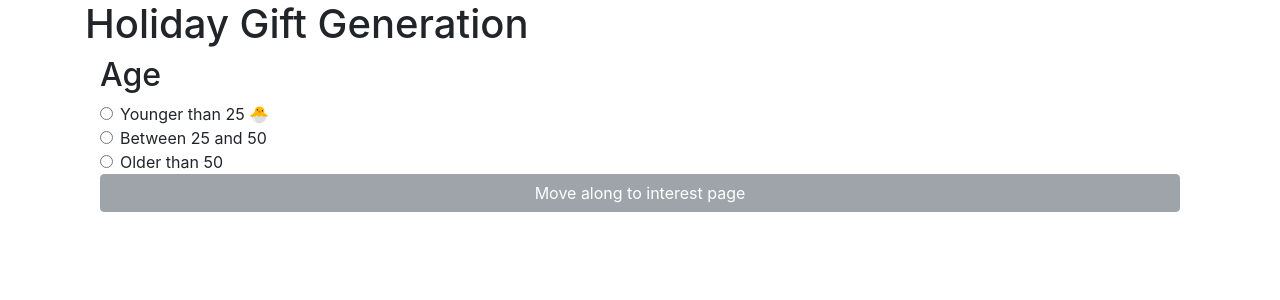
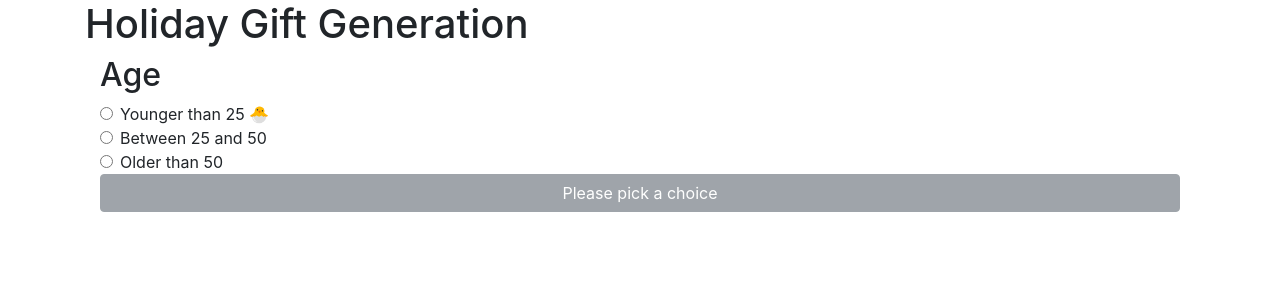
Before and after one commit to paraketsova/js-lesson-react-context, a React (Create React App) app in the folder js-lesson-react-context/: page /age in a window 1280 px wide. Shown: the top 300 px of the page. Built offline with nearby package versions, Linux system fonts and the light colour scheme.

Commit message:
Update ButtonNext - if choice done - "Move to..." if did not - "Pick a choice"

```diff
--- a/js-lesson-react-context/src/components/ButtonNext.jsx
+++ b/js-lesson-react-context/src/components/ButtonNext.jsx
@@ -2,12 +2,21 @@ import React from 'react'
 import { Link } from 'react-router-dom'
 
 export default function ButonNext({to, currentValue, label}) {
+  function isValidated() {
+    return currentValue!==""
+  }
   return (
     <Link
       to={to}
-      className={`btn btn-secondary btn-block ${currentValue === "" && "disabled"}`}
+      className={`btn btn-secondary btn-block ${!isValidated() && "disabled"}`}
     >
-      {label}
+      {isValidated()
+      ?
+        label
+      :
+       "Please pick a choice"
+      }
+
     </Link>
   )
 }
```
Also changed, not shown: 1 other file (tests, documents, lock files or other folders).
